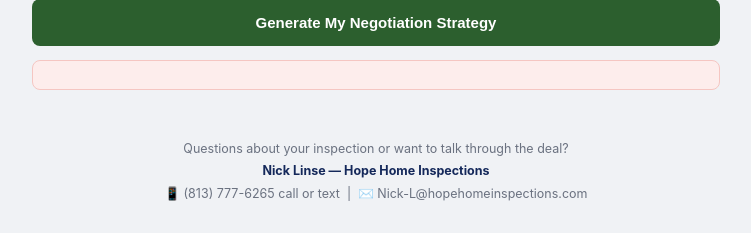
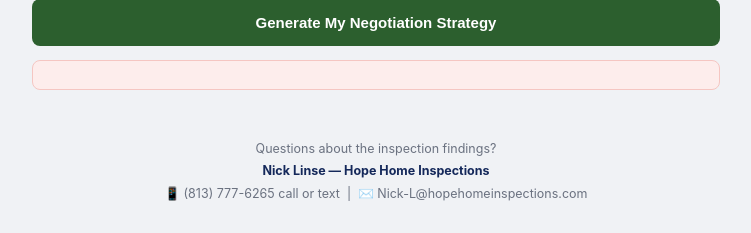
Before and after one commit to nick-hopehome/hope-agent-brief, a Flask app: page /negotiate in a window 1280 px wide. Shown: the part 2255-2488 px from the top of the page, without its empty margins (264-1015 px from the left). Run offline with Flask 3, Linux system fonts and the light colour scheme.

Commit message:
Update negotiate.html

```diff
--- a/templates/negotiate.html
+++ b/templates/negotiate.html
@@ -264,7 +264,7 @@
 </main>
 
 <div class="contact-footer">
-  Questions about your inspection or want to talk through the deal?<br>
+  Questions about the inspection findings?<br>
   <strong>Nick Linse — Hope Home Inspections</strong><br>
   📱 (813) 777-6265 call or text &nbsp;|&nbsp; ✉️ Nick-L@hopehomeinspections.com
 </div>
```
